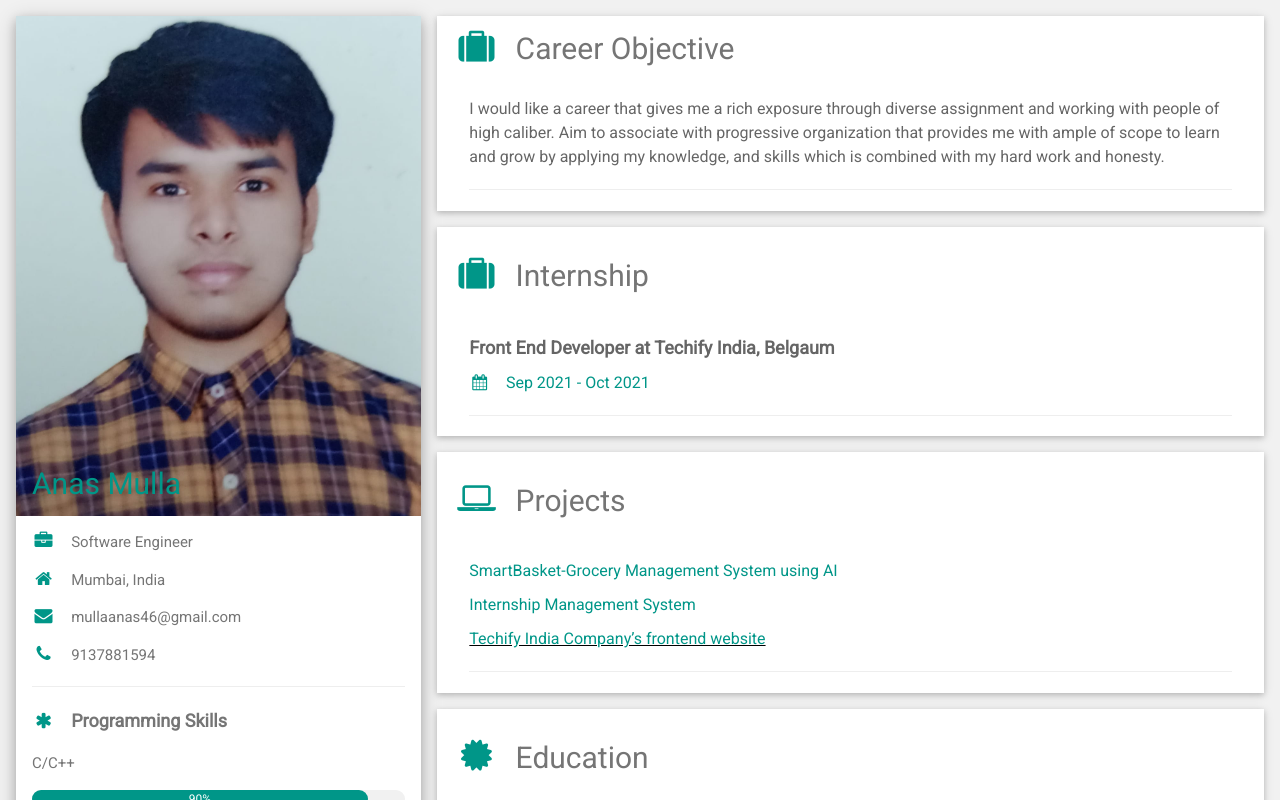
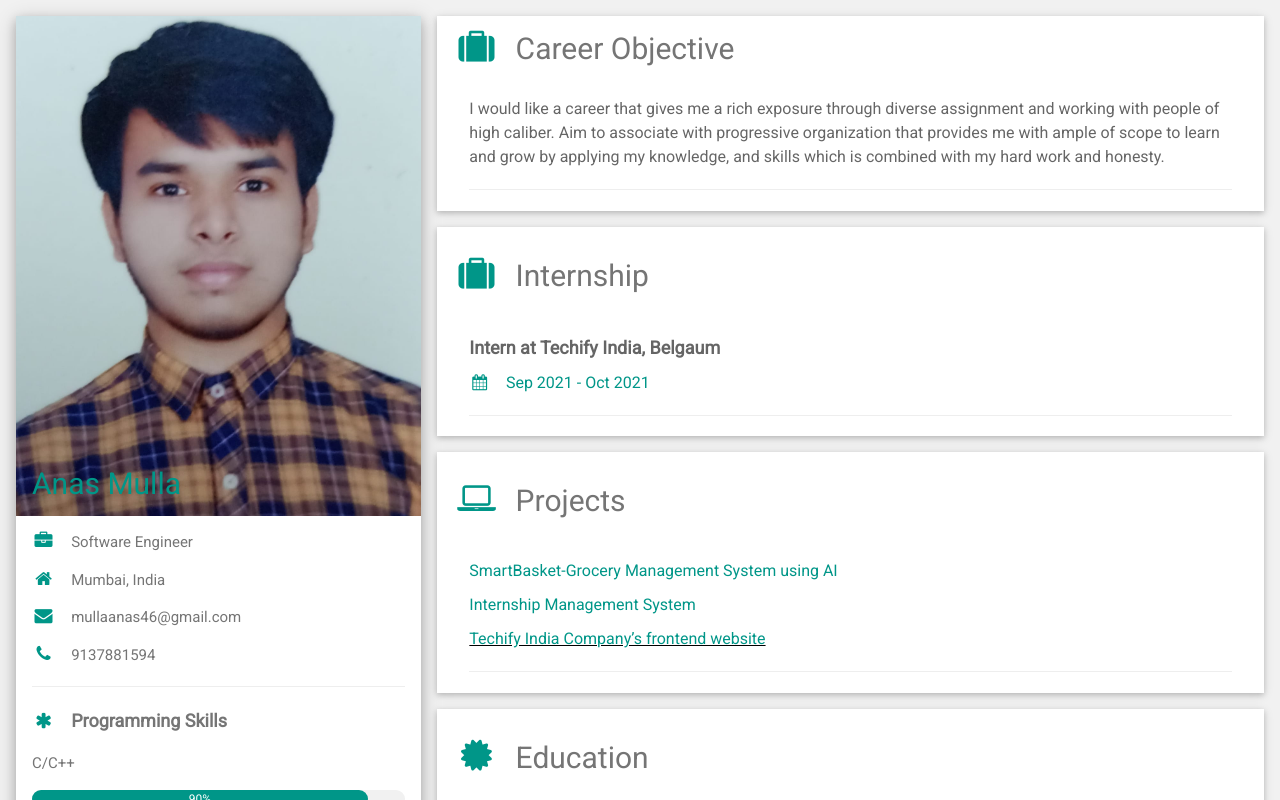
Before and after one commit to ANASMULLA/anasmulla.github.io, a plain HTML site: page index.html in a window 1280 px wide. Shown: the top 800 px of the page. Drawn offline with nearby package versions, Linux system fonts and the light colour scheme.

Commit message:
Update index.html

```diff
--- a/index.html
+++ b/index.html
@@ -97,7 +97,7 @@ html,body,h1,h2,h3,h4,h5,h6 {font-family: "Roboto", sans-serif}
         <div class="w3-container w3-card w3-white w3-margin-bottom">
         <h2 class="w3-text-grey w3-padding-16"><i class="fa fa-suitcase fa-fw w3-margin-right w3-xxlarge w3-text-teal"></i>Internship</h2>
         <div class="w3-container">
-          <h5 class="w3-opacity"><b>Front End Developer at Techify India, Belgaum</b></h5>
+          <h5 class="w3-opacity"><b>Intern at Techify India, Belgaum</b></h5>
           <h6 class="w3-text-teal"><i class="fa fa-calendar fa-fw w3-margin-right"></i>Sep 2021 - Oct 2021<span class="w3-tag w3-teal w3-round"></span></h6>
           <hr>
         </div>
```
